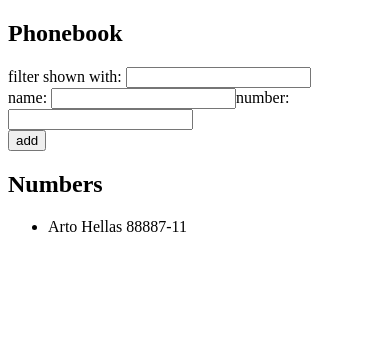
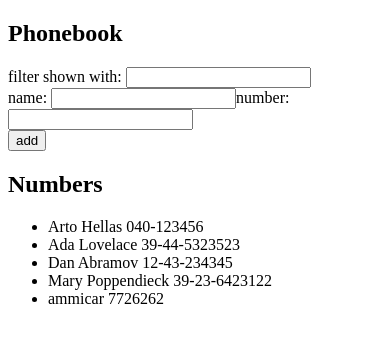
Before and after one commit to amilcaroswaldo/fullstackopen, a React (Vite) app in the folder part2/phonebook/: page / in a window 390 px wide. Shown: the top 342 px of the page. Built offline with nearby package versions, Linux system fonts and the light colour scheme; data requests are answered from the project's data file.

Commit message:
2.12: The Phonebook step 7

```diff
--- a/part2/phonebook/db.json
+++ b/part2/phonebook/db.json
@@ -1,24 +1,29 @@
 {
-    "persons":[
+  "persons": [
     {
       "name": "Arto Hellas",
       "number": "040-123456",
-        "id": 1
+      "id": "1"
     },
     {
       "name": "Ada Lovelace",
       "number": "39-44-5323523",
-        "id": 2
+      "id": "2"
     },
     {
       "name": "Dan Abramov",
       "number": "12-43-234345",
-        "id": 3
+      "id": "3"
     },
     {
       "name": "Mary Poppendieck",
       "number": "39-23-6423122",
-        "id": 4
+      "id": "4"
+    },
+    {
+      "id": "b606",
+      "name": "ammicar",
+      "number": "7726262"
     }
   ]
 }
--- a/part2/phonebook/src/App.jsx
+++ b/part2/phonebook/src/App.jsx
@@ -2,11 +2,14 @@ import { useState } from 'react'
 import ListPerson from './ListPersons';
 import FormPersons from './FormPersons';
 import FilterPerson from './FilterPerson';
+import axios from 'axios'
+const baseUrl = 'http://localhost:3001/persons'
 
 const App = () => {
   const [persons, setPersons] = useState([
-    { name: 'Arto Hellas', number: "88887-11" }
+    {}
   ])
+  axios.get(baseUrl).then(response => setPersons(response.data))
   const [newName, setNewName] = useState('')
   const [newNumber, setNumber] = useState('')
   const addName = (event) => {
@@ -19,14 +22,15 @@ const App = () => {
       const objName = {
         name: newName, number: newNumber
       }
+      axios.post(baseUrl, objName).then(response => console.log('exito'))
       setPersons(persons.concat(objName))
     }
   }
   return (
     <div>
       <FilterPerson persons={persons} setPersons={setPersons} />
-      <FormPersons addName={addName} newName={newName} setNewName={setNewName} newNumber={newNumber} setNumber={setNumber}/>
-      <ListPerson persons={persons}/>
+      <FormPersons addName={addName} newName={newName} setNewName={setNewName} newNumber={newNumber} setNumber={setNumber} />
+      <ListPerson persons={persons} />
     </div>
   )
 }
```
Lines whose indentation alone changed are shown as unchanged.
